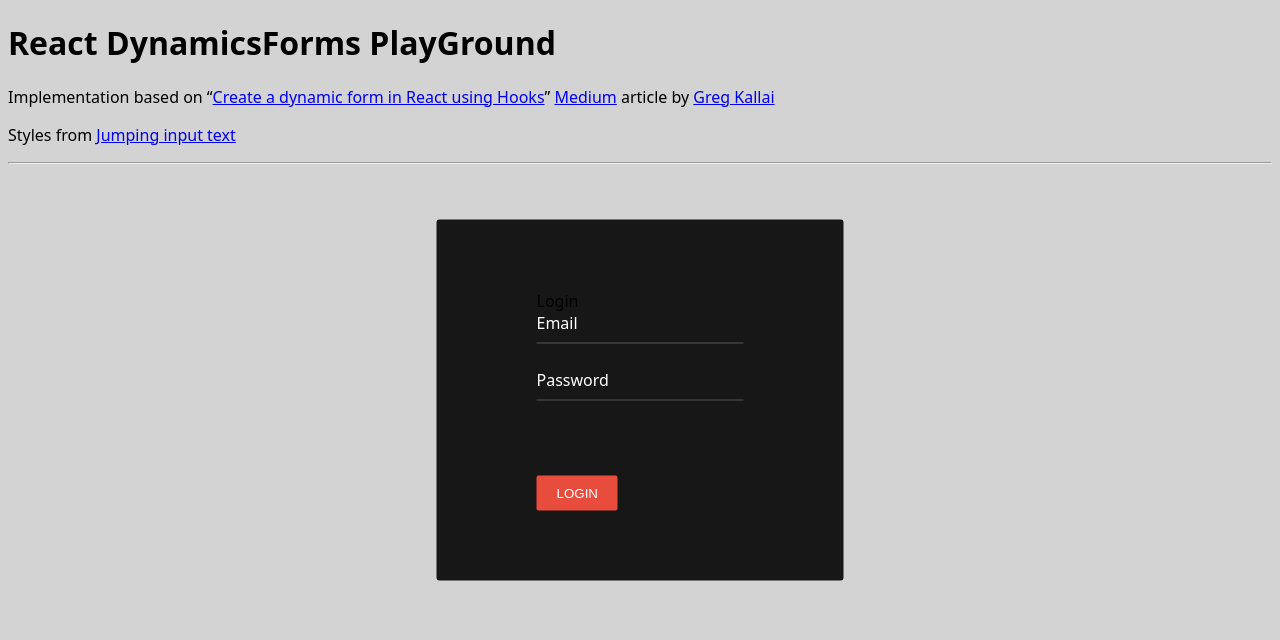
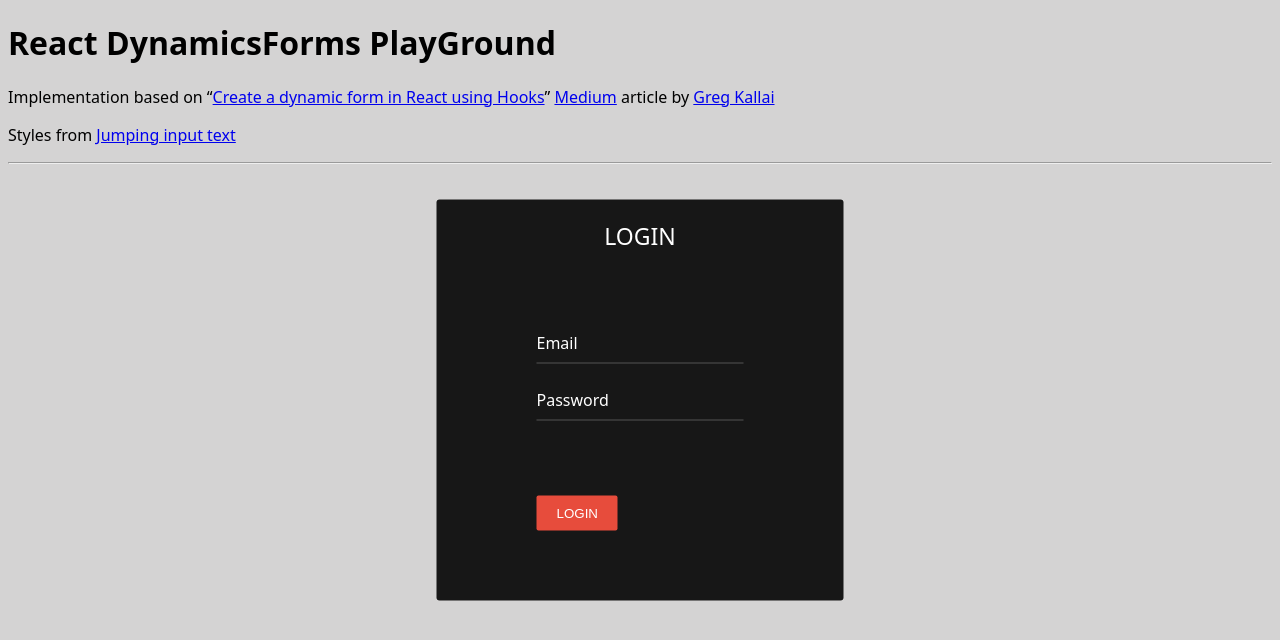
Before and after one commit to CicheR/react-dynamicforms-playground, a React (Create React App) app: page /login in a window 1280 px wide. Shown: the top 640 px of the page. Built offline with nearby package versions, Linux system fonts and the light colour scheme.

Commit message:
Fix: classes.textCenter 🡆 classes["text-center"]

```diff
--- a/src/UI/Form.js
+++ b/src/UI/Form.js
@@ -20,7 +20,7 @@ export default function Form({
   return (
     <div>
       <form className={classes.box} onSubmit={onSubmit}>
-        <span className={classes.textCenter}>{formTitle}</span>
+        <span className={classes["text-center"]}>{formTitle}</span>
         {formStructure.map(f => (
           <Input
             key={f.name}
```
